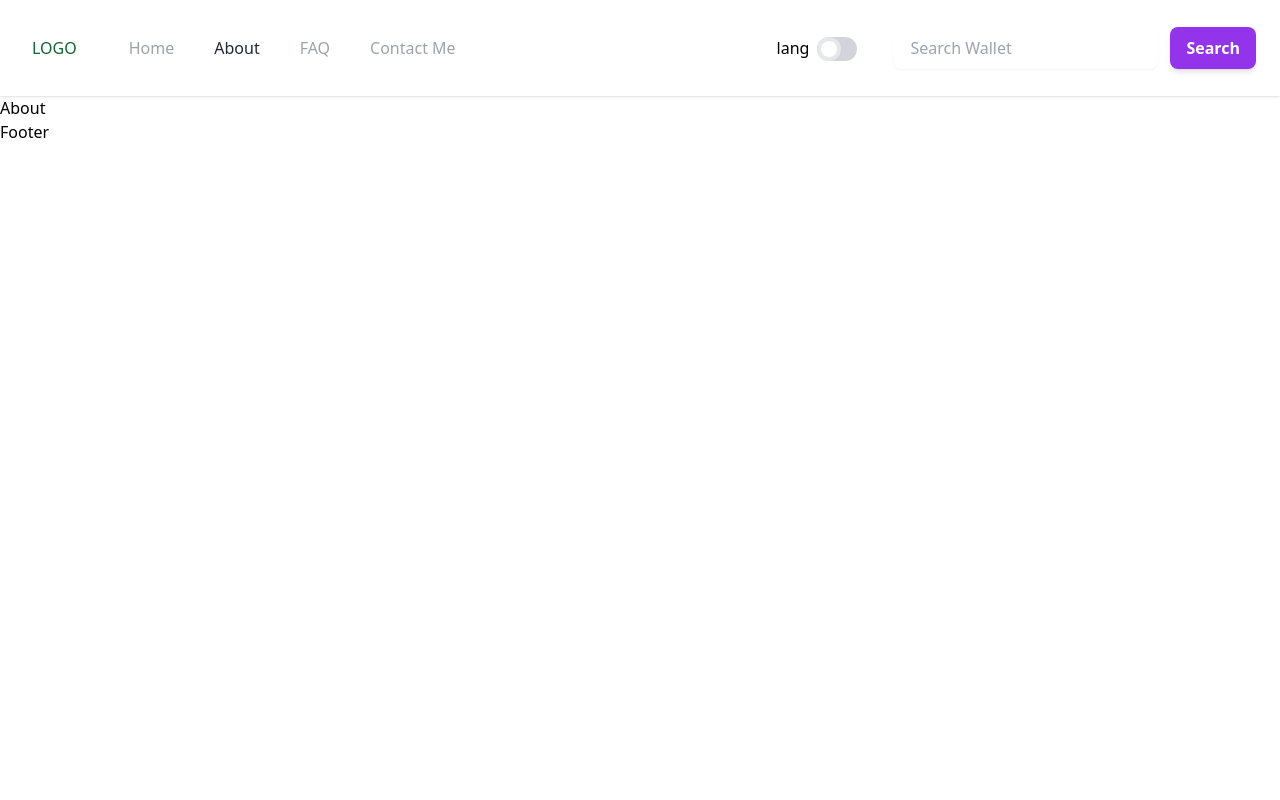
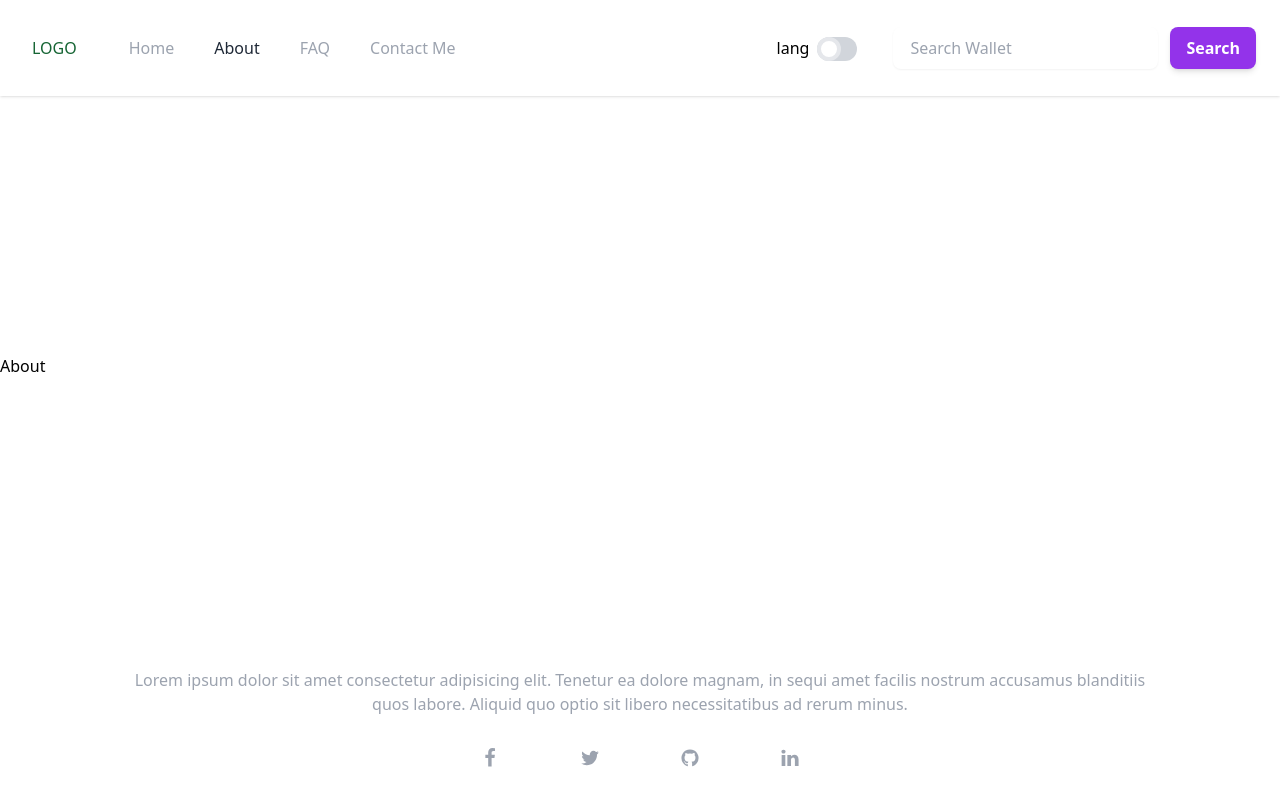
Before and after one commit to BoraSoylu/fw-frontend, a Next.js app: page /about in a window 1280 px wide. Built offline with nearby package versions, Linux system fonts and the light colour scheme.

Commit message:
save progress

```diff
--- a/components/Footer.tsx
+++ b/components/Footer.tsx
@@ -1,5 +1,79 @@
 import React from 'react';
 
 export default function Footer() {
-  return <div>Footer</div>;
+  return (
+    <footer className="bg-white dark:bg-gray-800 w-screen py-8 align-middle">
+      <div className="max-w-screen-xl px-3">
+        <div className="flex justify-center ">
+          <p className="max-w-5xl text-center text-gray-400 hover:text-gray-800 dark:text-gray-300 dark:hover:text-white transition-colors duration-200">
+            Lorem ipsum dolor sit amet consectetur adipisicing elit. Tenetur ea dolore magnam, in
+            sequi amet facilis nostrum accusamus blanditiis quos labore. Aliquid quo optio sit
+            libero necessitatibus ad rerum minus.
+          </p>
+        </div>
+        <div className="pt-8 flex max-w-xs mx-auto items-center justify-between">
+          <a
+            href="#"
+            className="text-gray-400 transition-colors duration-200 hover:text-gray-800 dark:hover:text-white"
+          >
+            <svg
+              width="20"
+              height="20"
+              fill="currentColor"
+              className="text-xl transition-colors duration-200 hover:text-gray-800 dark:hover:text-white"
+              viewBox="0 0 1792 1792"
+              xmlns="http://www.w3.org/2000/svg"
+            >
+              <path d="M1343 12v264h-157q-86 0-116 36t-30 108v189h293l-39 296h-254v759h-306v-759h-255v-296h255v-218q0-186 104-288.5t277-102.5q147 0 228 12z"></path>
+            </svg>
+          </a>
+          <a
+            href="#"
+            className="text-gray-400 transition-colors duration-200 hover:text-gray-800 dark:hover:text-white"
+          >
+            <svg
+              width="20"
+              height="20"
+              fill="currentColor"
+              className="text-xl transition-colors duration-200 hover:text-gray-800 dark:hover:text-white"
+              viewBox="0 0 1792 1792"
+              xmlns="http://www.w3.org/2000/svg"
+            >
+              <path d="M1684 408q-67 98-162 167 1 14 1 42 0 130-38 259.5t-115.5 248.5-184.5 210.5-258 146-323 54.5q-271 0-496-145 35 4 78 4 225 0 401-138-105-2-188-64.5t-114-159.5q33 5 61 5 43 0 85-11-112-23-185.5-111.5t-73.5-205.5v-4q68 38 146 41-66-44-105-115t-39-154q0-88 44-163 121 149 294.5 238.5t371.5 99.5q-8-38-8-74 0-134 94.5-228.5t228.5-94.5q140 0 236 102 109-21 205-78-37 115-142 178 93-10 186-50z"></path>
+            </svg>
+          </a>
+          <a
+            href="#"
+            className="text-gray-400 transition-colors duration-200 hover:text-gray-800 dark:hover:text-white"
+          >
+            <svg
+              xmlns="http://www.w3.org/2000/svg"
+              width="20"
+              height="20"
+              fill="currentColor"
+              className="text-xl transition-colors duration-200 hover:text-gray-800 dark:hover:text-white"
+              viewBox="0 0 1792 1792"
+            >
+              <path d="M896 128q209 0 385.5 103t279.5 279.5 103 385.5q0 251-146.5 451.5t-378.5 277.5q-27 5-40-7t-13-30q0-3 .5-76.5t.5-134.5q0-97-52-142 57-6 102.5-18t94-39 81-66.5 53-105 20.5-150.5q0-119-79-206 37-91-8-204-28-9-81 11t-92 44l-38 24q-93-26-192-26t-192 26q-16-11-42.5-27t-83.5-38.5-85-13.5q-45 113-8 204-79 87-79 206 0 85 20.5 150t52.5 105 80.5 67 94 39 102.5 18q-39 36-49 103-21 10-45 15t-57 5-65.5-21.5-55.5-62.5q-19-32-48.5-52t-49.5-24l-20-3q-21 0-29 4.5t-5 11.5 9 14 13 12l7 5q22 10 43.5 38t31.5 51l10 23q13 38 44 61.5t67 30 69.5 7 55.5-3.5l23-4q0 38 .5 88.5t.5 54.5q0 18-13 30t-40 7q-232-77-378.5-277.5t-146.5-451.5q0-209 103-385.5t279.5-279.5 385.5-103zm-477 1103q3-7-7-12-10-3-13 2-3 7 7 12 9 6 13-2zm31 34q7-5-2-16-10-9-16-3-7 5 2 16 10 10 16 3zm30 45q9-7 0-19-8-13-17-6-9 5 0 18t17 7zm42 42q8-8-4-19-12-12-20-3-9 8 4 19 12 12 20 3zm57 25q3-11-13-16-15-4-19 7t13 15q15 6 19-6zm63 5q0-13-17-11-16 0-16 11 0 13 17 11 16 0 16-11zm58-10q-2-11-18-9-16 3-14 15t18 8 14-14z"></path>
+            </svg>
+          </a>
+          <a
+            href="#"
+            className="text-gray-400 transition-colors duration-200 hover:text-gray-800 dark:hover:text-white"
+          >
+            <svg
+              width="20"
+              height="20"
+              fill="currentColor"
+              className="text-xl transition-colors duration-200 hover:text-gray-800 dark:hover:text-white"
+              viewBox="0 0 1792 1792"
+              xmlns="http://www.w3.org/2000/svg"
+            >
+              <path d="M477 625v991h-330v-991h330zm21-306q1 73-50.5 122t-135.5 49h-2q-82 0-132-49t-50-122q0-74 51.5-122.5t134.5-48.5 133 48.5 51 122.5zm1166 729v568h-329v-530q0-105-40.5-164.5t-126.5-59.5q-63 0-105.5 34.5t-63.5 85.5q-11 30-11 81v553h-329q2-399 2-647t-1-296l-1-48h329v144h-2q20-32 41-56t56.5-52 87-43.5 114.5-15.5q171 0 275 113.5t104 332.5z"></path>
+            </svg>
+          </a>
+        </div>
+      </div>
+    </footer>
+  );
 }
--- a/components/Header.tsx
+++ b/components/Header.tsx
@@ -43,7 +43,7 @@
   return (
     <div>
       <nav className="bg-white dark:bg-gray-800  shadow py-4 ">
-        <div className=" px-8 mx-auto max-w-7xl">
+        <div className="px-8 mx-auto max-w-7xl">
           <div className="flex items-center justify-between h-16">
             <div className="flex items-center">
               <div className="test flex items-center justify-between gap-3">
--- a/components/Layout.tsx
+++ b/components/Layout.tsx
@@ -16,11 +16,11 @@
   }, []);
 
   return (
-    <>
+    <div className="dark:bg-gray-900 flex flex-col justify-between min-h-screen w-screen">
       <Navbar />
       <main>{children}</main>
       <Footer />
-    </>
+    </div>
   );
 };
 
--- a/components/ViewWalletForm/ViewWalletFrom.tsx
+++ b/components/ViewWalletForm/ViewWalletFrom.tsx
@@ -77,14 +77,14 @@
     return `${new Intl.NumberFormat(undefined, {
       style: 'currency',
       currency: vsCurrencies.toUpperCase(),
-      maximumFractionDigits: 20,
+      maximumFractionDigits: 2,
     }).format(number)}`;
   };
   const calculateGainLoss = (coin: CoinsSlashMarkets) => {
-    return `${formatCurrency(coin.current_price - coin.bought_price * coin.bought_amount)} (${
+    return `${formatCurrency((coin.current_price - coin.bought_price) * coin.bought_amount)} (${
       coin.current_price > coin.bought_price
-        ? ((coin.current_price / coin.bought_price) * 100).toFixed(1)
-        : ((coin.bought_price / coin.current_price) * 100).toFixed(1)
+        ? (coin.current_price / coin.bought_price).toFixed(1)
+        : (coin.bought_price / coin.current_price).toFixed(1)
     }%)`;
   };
   if (!coinsArr) {
@@ -93,7 +93,6 @@
   return (
     <div>
       <div className="container max-w-5xl px-4 mx-auto sm:px-8">
-        <h2 className="text-center pt-8 text-2xl text-gray-700 ">Contents of Your Farazy Wallet</h2>
         <div className="py-4">
           <div className="px-4 py-4 -mx-4 overflow-x-auto sm:-mx-8 sm:px-8">
             <div className="inline-block min-w-full overflow-hidden rounded-lg shadow">
@@ -191,7 +190,9 @@
                         <span className="relative inline-block px-3 py-1 font-semibold leading-tight text-green-900">
                           <span
                             aria-hidden="true"
-                            className="absolute inset-0 bg-green-200 rounded-full opacity-50"
+                            className={`absolute inset-0 ${
+                              coin.bought_price > coin.current_price ? 'bg-red-200' : 'bg-green-200'
+                            } rounded-full opacity-50`}
                           ></span>
                           <span className="relative">{calculateGainLoss(coin)}</span>
                         </span>
--- a/styles/globals.css
+++ b/styles/globals.css
@@ -1,3 +1,13 @@
 @tailwind base;
 @tailwind components;
 @tailwind utilities;
+
+*{
+  box-sizing: border-box !important;
+
+}
+body{
+  width: 100vw;
+  overflow-x: hidden;
+  margin: 0px;
+}
```
